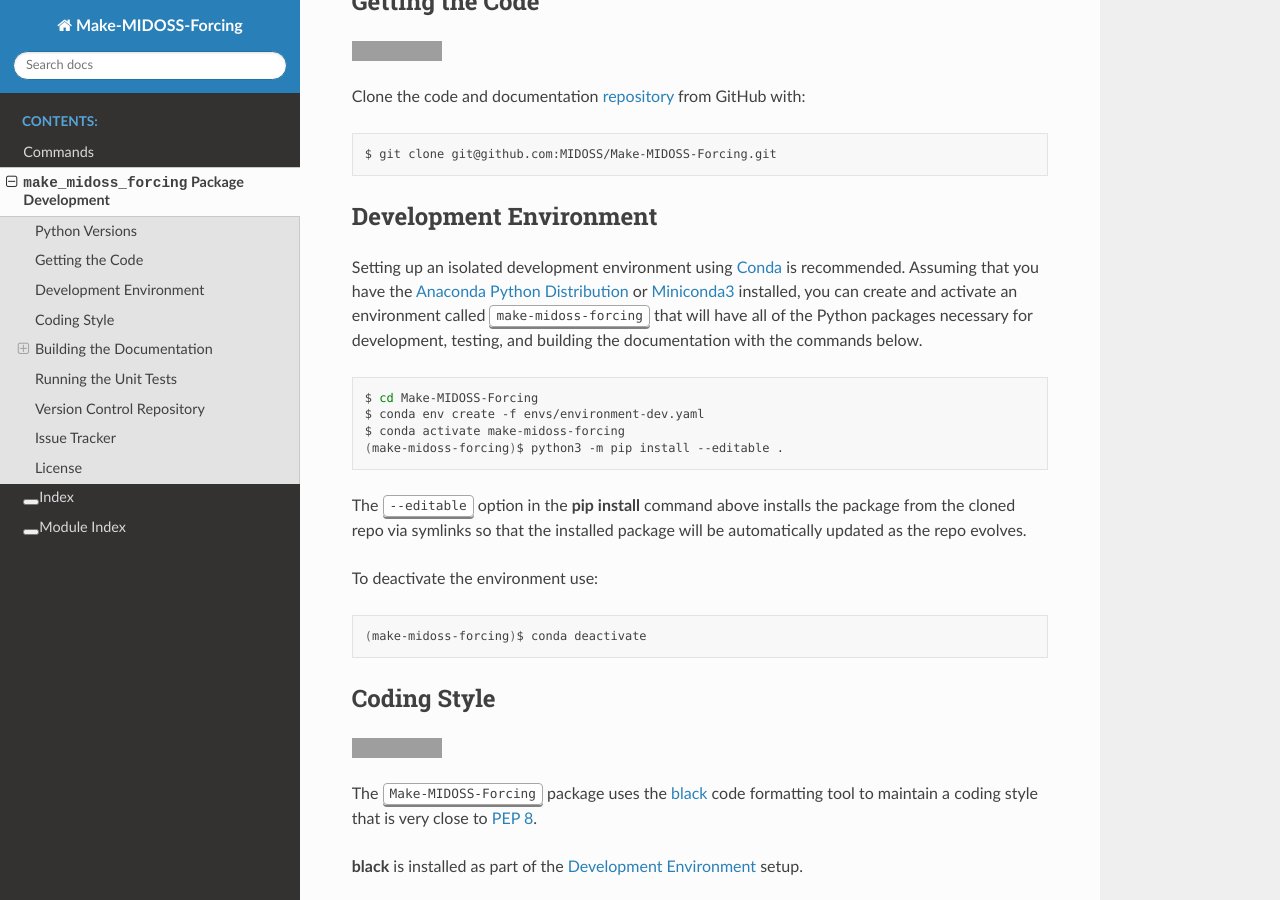
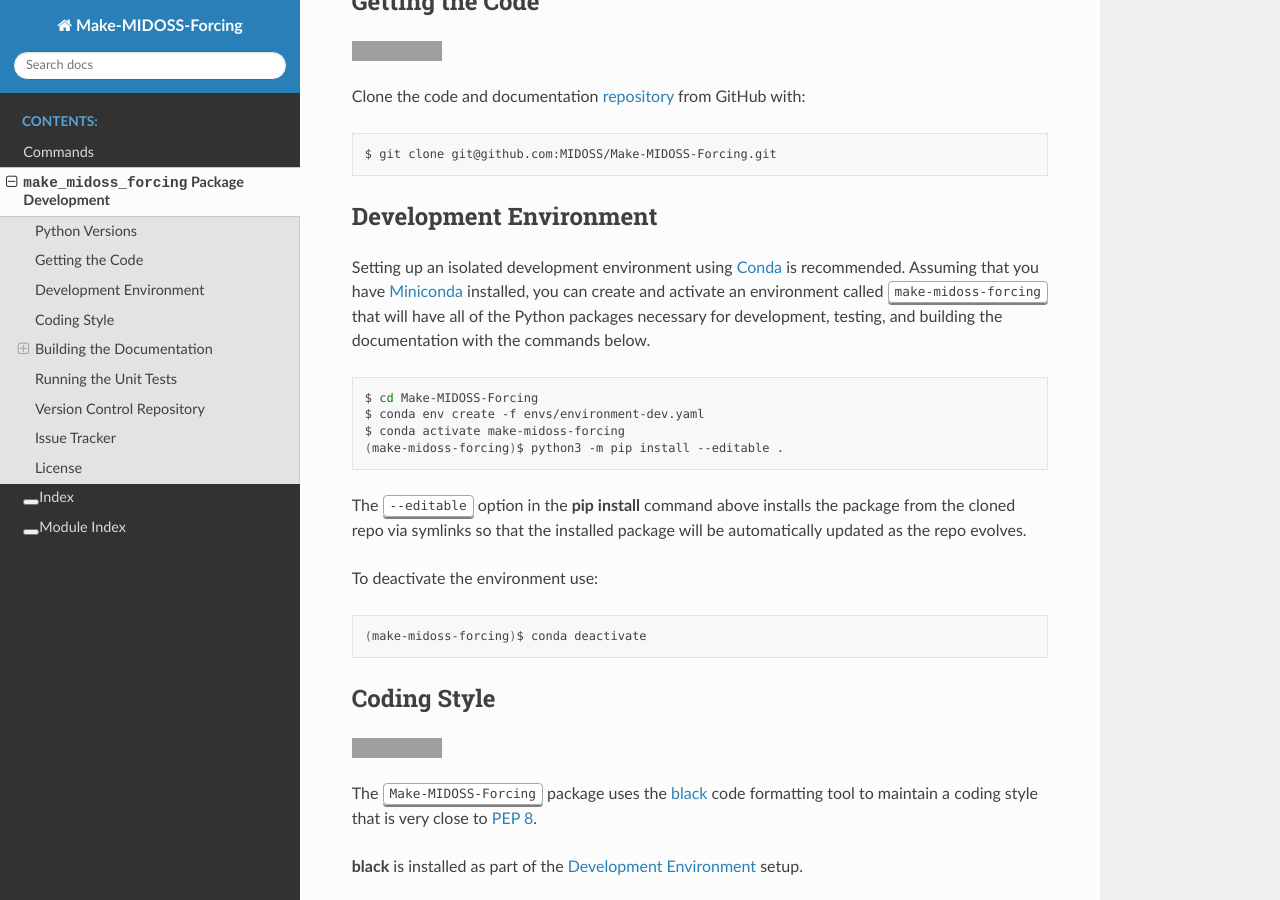
Before and after one commit to MIDOSS/Make-MIDOSS-Forcing, a Sphinx documentation site: the page built from docs/pkg_development.rst, in a window 1280 px wide and 900 px high, scrolled down 537 px. Built offline with Sphinx 7.4.7 and the Read the Docs theme 2.0.0, drawn with Linux system fonts in a browser that asks for light colours; grey boxes are pictures that could not be loaded.

Commit message:
Drop use of Anaconda from dev docs; use Miniconda!

```diff
--- a/docs/pkg_development.rst
+++ b/docs/pkg_development.rst
@@ -89,14 +89,13 @@
 =======================
 
 Setting up an isolated development environment using `Conda`_ is recommended.
-Assuming that you have the `Anaconda Python Distribution`_ or `Miniconda3`_ installed,
+Assuming that you have `Miniconda`_ installed,
 you can create and activate an environment called :kbd:`make-midoss-forcing` that will have all of the Python packages necessary for development,
 testing,
 and building the documentation with the commands below.
 
 .. _Conda: https://conda.io/en/latest/
-.. _Anaconda Python Distribution: https://www.anaconda.com/distribution/
-.. _Miniconda3: https://docs.conda.io/en/latest/miniconda.html
+.. _Miniconda: https://docs.conda.io/en/latest/miniconda.html
 
 .. code-block:: bash
 
```
